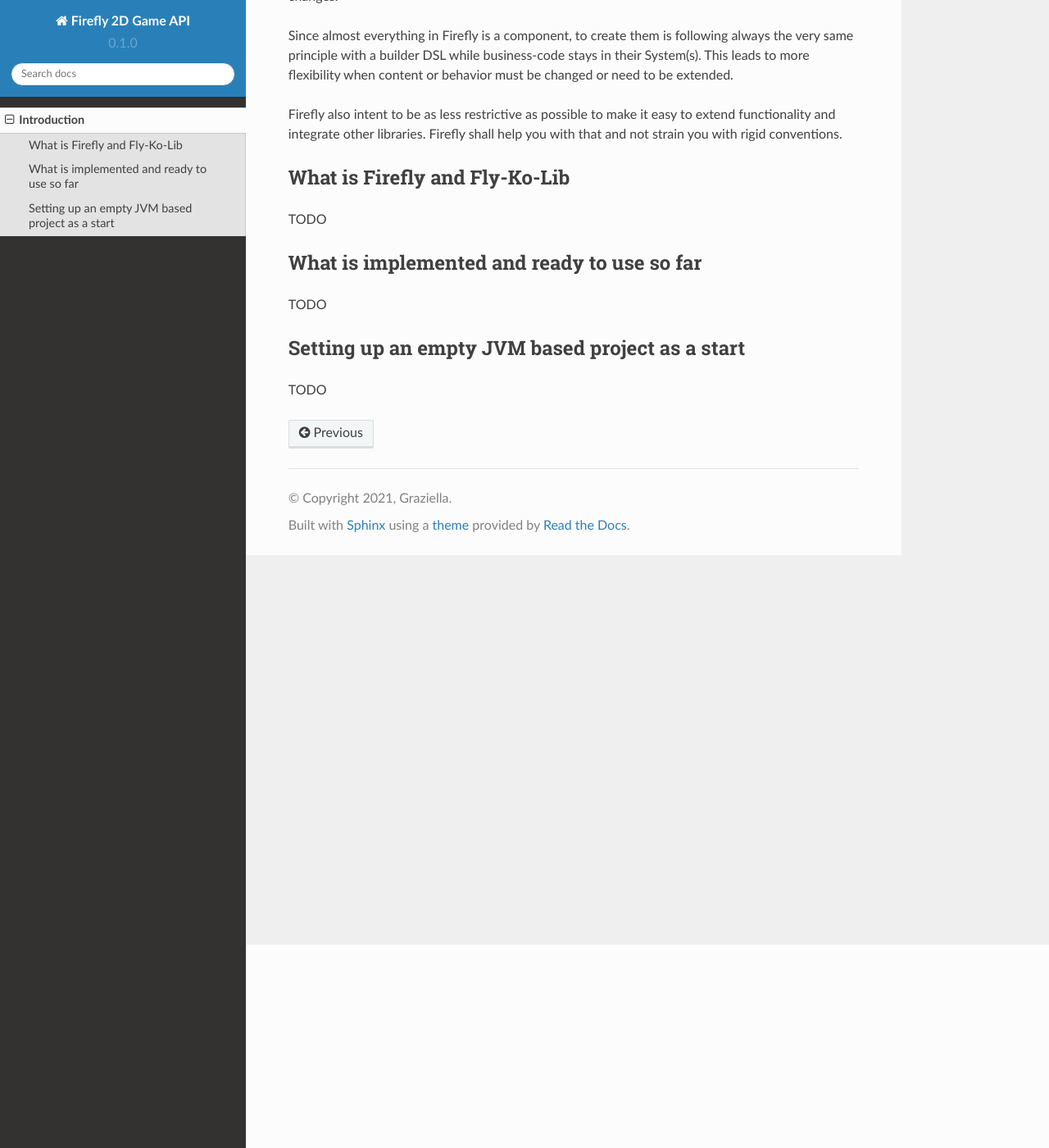
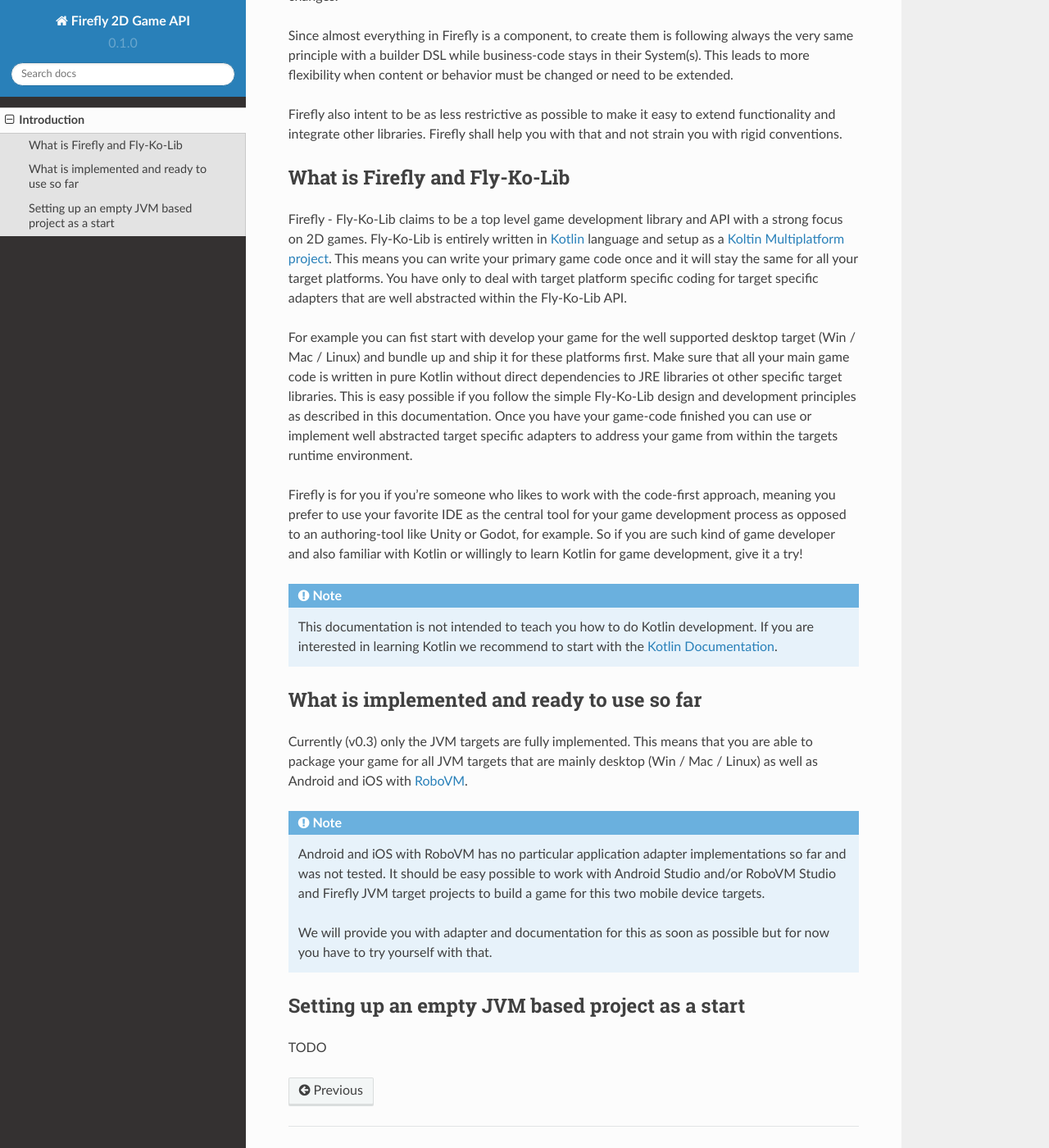
Before and after one commit to AndreasHefti/flyko-lib-doc, a Sphinx documentation site: the page built from docs/source/introduction.rst, in a window 1280 px wide and 1400 px high, scrolled down 248 px. Shown: the whole window at 82% size. Built offline with Sphinx 7.4.7 and the Read the Docs theme 2.0.0, drawn with Linux system fonts in a browser that asks for light colours; pages that are not in the unit, such as notebooks, are missing from menus.

Commit message:
introduction

```diff
--- a/docs/source/introduction.rst
+++ b/docs/source/introduction.rst
@@ -1,24 +1,61 @@
 Introduction
 =============
 
-The main goal of the Firefly framework is to provide a top-level 2D game API that comes with an in-build Component-Entity-System architecture to organize
-all the game-objects, data and assets in a well-defined form and helps a lot on keeping the game code-base as flexible as possible for changes.
+The main goal of the Firefly framework is to provide a top-level 2D game API that comes with an in-build
+Component-Entity-System architecture to organize all the game-objects, data and assets in a well-defined
+form and helps a lot on keeping the game code-base as flexible as possible for changes.
 
-Since almost everything in Firefly is a component, to create them is following always the very same principle with a builder DSL
-while business-code stays in their System(s). This leads to more flexibility when content or behavior must be changed or need to be extended.
+Since almost everything in Firefly is a component, to create them is following always the very same principle with a
+builder DSL while business-code stays in their System(s). This leads to more flexibility when content or behavior must
+be changed or need to be extended.
 
-Firefly also intent to be as less restrictive as possible to make it easy to extend functionality and integrate other libraries.
-Firefly shall help you with that and not strain you with rigid conventions.
+Firefly also intent to be as less restrictive as possible to make it easy to extend functionality and integrate other
+libraries. Firefly shall help you with that and not strain you with rigid conventions.
 
 What is Firefly and Fly-Ko-Lib
 ------------------------------
 
-TODO
+Firefly - Fly-Ko-Lib claims to be a top level game development library and API with a strong focus on 2D games.
+Fly-Ko-Lib is entirely written in `Kotlin <https://kotlinlang.org/>`_ language and setup as a
+`Koltin Multiplatform project <https://kotlinlang.org/docs/multiplatform.html>`_.
+This means you can write your primary game code once and it will stay the same for all your target platforms. You have
+only to deal with target platform specific coding for target specific adapters that are well abstracted within the
+Fly-Ko-Lib API.
+
+For example you can fist start with develop your game for the well supported desktop target (Win / Mac / Linux) and
+bundle up and ship it for these platforms first. Make sure that all your main game code is written in pure Kotlin
+without direct dependencies to JRE libraries ot other specific target libraries. This is easy possible if you follow
+the simple Fly-Ko-Lib design and development principles as described in this documentation. Once you have your game-code
+finished you can use or implement well abstracted target specific adapters to address your game from within the targets
+runtime environment.
+
+Firefly is for you if you're someone who likes to work with the code-first approach, meaning you prefer to use your
+favorite IDE as the central tool for your game development process as opposed to an authoring-tool like Unity or Godot,
+for example. So if you are such kind of game developer and also familiar with Kotlin or willingly to learn Kotlin for
+game development, give it a try!
+
+.. note::
+
+    This documentation is not intended to teach you how to do Kotlin development. If you are interested in learning
+    Kotlin we recommend to start with the `Kotlin Documentation <https://kotlinlang.org/docs/home.html>`_.
+
+
 
 What is implemented and ready to use so far
 -------------------------------------------
 
-TODO
+Currently (v0.3) only the JVM targets are fully implemented. This means that you are able to package your game for all
+JVM targets that are mainly desktop (Win / Mac / Linux) as well as Android and iOS with
+`RoboVM <https://github.com/MobiVM/robovm>`_.
+
+.. note::
+
+    Android and iOS with RoboVM has no particular application adapter implementations so far and was not tested.
+    It should be easy possible to work with Android Studio and/or RoboVM Studio and Firefly JVM target projects
+    to build a game for this two mobile device targets.
+
+    We will provide you with adapter and documentation for this as soon as possible but for now you have to try
+    yourself with that.
 
 Setting up an empty JVM based project as a start
 ------------------------------------------------------
```
